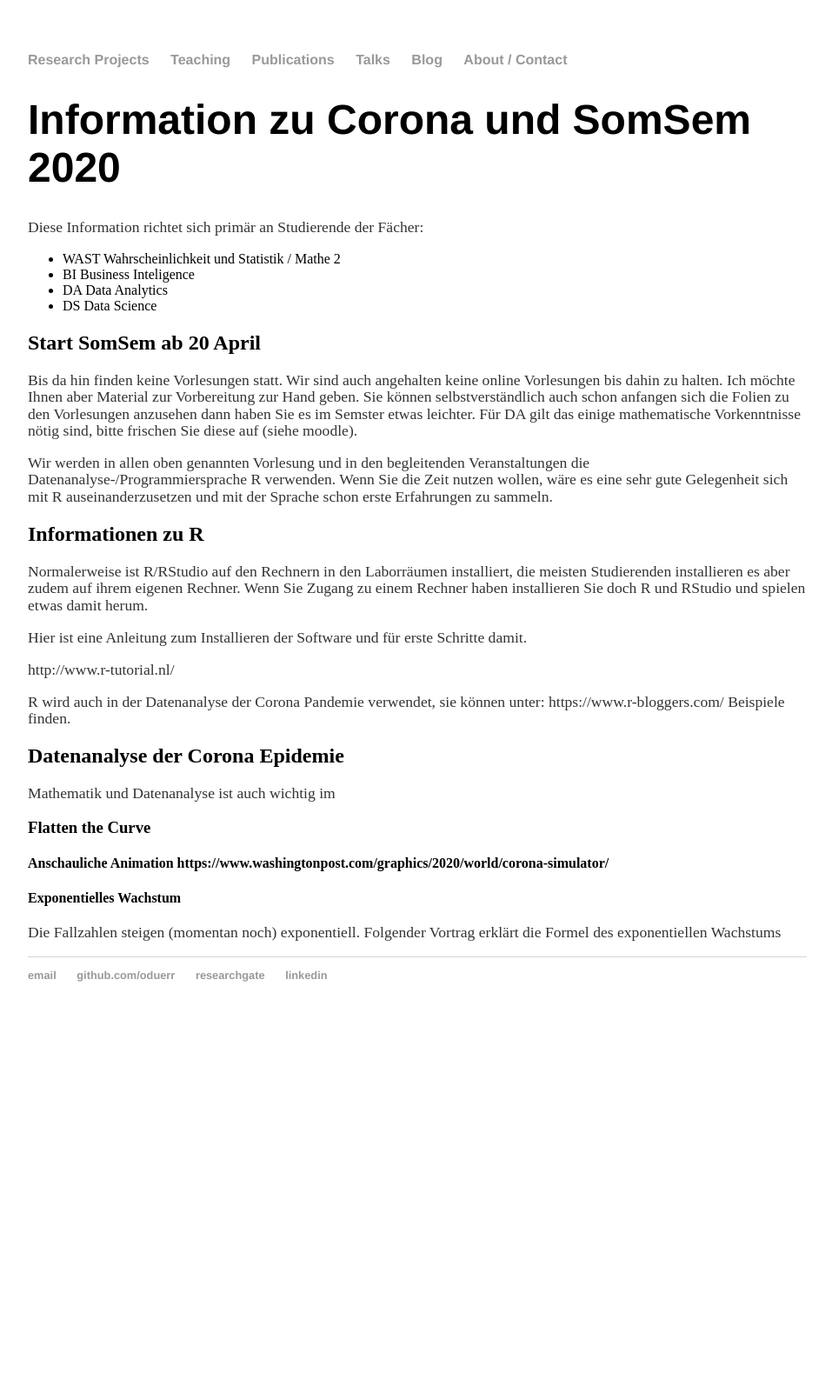
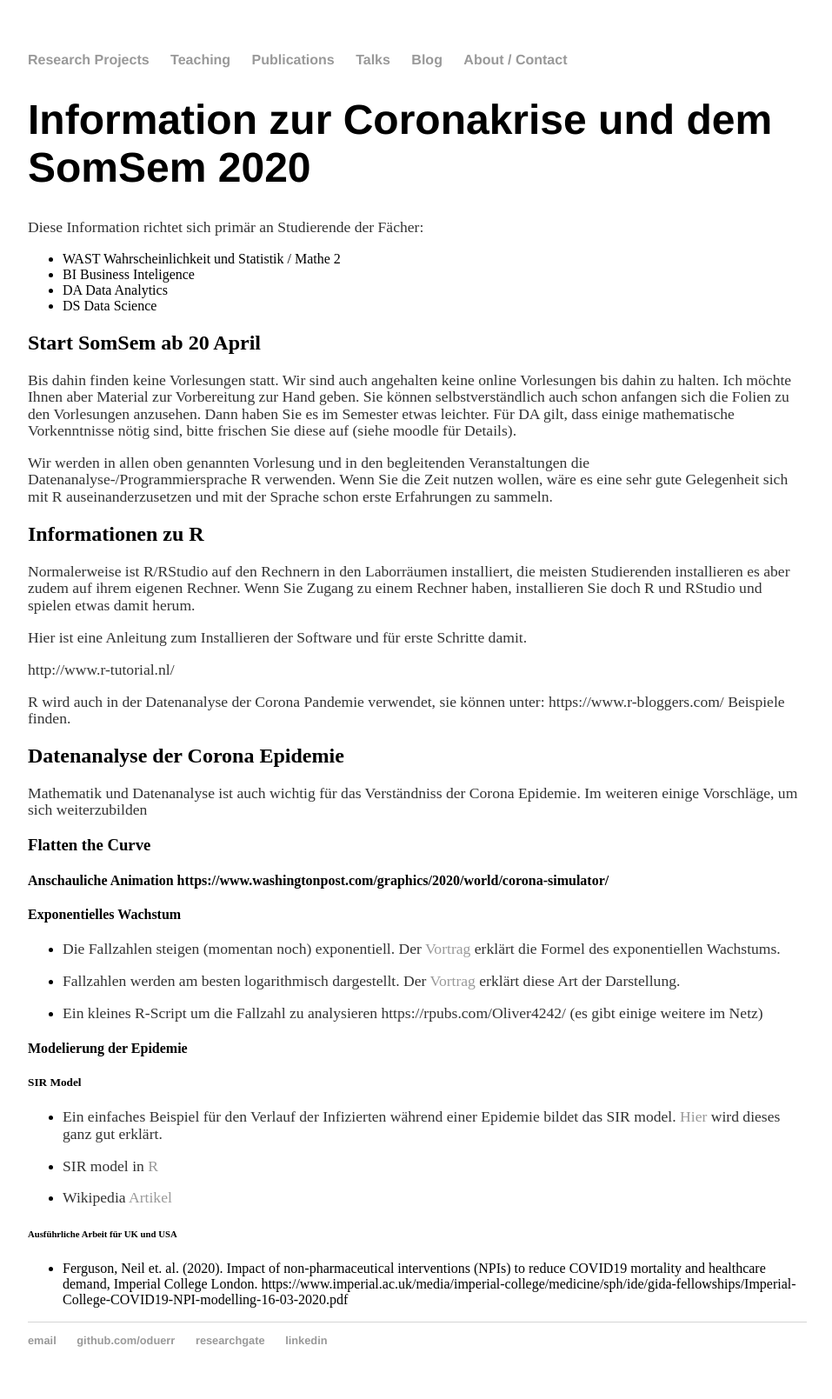
Before and after one commit to oduerr/oduerr.github.io, a Jekyll site: the page built from teaching/corona/index.md, in a window 1280 px wide. Shown: the whole page at 87% size, without its empty margins (160-1117 px from the left). Built offline with Jekyll 4.4.1, drawn with Linux system fonts in a browser that asks for light colours; before the commit the page ends 1189 px from its top, so only the background shows below that.

Commit message:
Update index.md

```diff
--- a/teaching/corona/index.md
+++ b/teaching/corona/index.md
@@ -4,7 +4,7 @@ title: "Corona Info"
 author: “Oliver Dürr”
 ---
 
-# Information zu Corona und SomSem 2020
+# Information zur Coronakrise und dem SomSem 2020
 
 Diese Information richtet sich primär an Studierende der Fächer:
 
@@ -14,14 +14,14 @@ Diese Information richtet sich primär an Studierende der Fächer:
 * DS Data Science
 
 ## Start SomSem ab 20 April
-Bis da hin finden keine Vorlesungen statt. Wir sind auch angehalten keine online Vorlesungen bis dahin zu halten. Ich möchte Ihnen aber Material zur Vorbereitung zur Hand geben. Sie können selbstverständlich auch schon anfangen sich die Folien zu den Vorlesungen anzusehen dann haben Sie es im Semster etwas leichter. Für DA gilt das einige mathematische Vorkenntnisse nötig sind, bitte frischen Sie diese auf (siehe moodle).
+Bis dahin finden keine Vorlesungen statt. Wir sind auch angehalten keine online Vorlesungen bis dahin zu halten. Ich möchte Ihnen aber Material zur Vorbereitung zur Hand geben. Sie können selbstverständlich auch schon anfangen sich die Folien zu den Vorlesungen anzusehen. Dann haben Sie es im Semester etwas leichter. Für DA gilt, dass einige mathematische Vorkenntnisse nötig sind, bitte frischen Sie diese auf (siehe moodle für Details).
 
 
 Wir werden in allen oben genannten Vorlesung und in den begleitenden Veranstaltungen die Datenanalyse-/Programmiersprache R verwenden. Wenn Sie die Zeit nutzen wollen, wäre es eine sehr gute Gelegenheit sich mit R auseinanderzusetzen und mit der Sprache schon erste Erfahrungen zu sammeln.
 
 
 ## Informationen zu R
-Normalerweise ist R/RStudio auf den Rechnern in den Laborräumen installiert, die meisten Studierenden installieren es aber zudem auf ihrem eigenen Rechner. Wenn Sie Zugang zu einem Rechner haben installieren Sie doch R und RStudio und spielen etwas damit herum.
+Normalerweise ist R/RStudio auf den Rechnern in den Laborräumen installiert, die meisten Studierenden installieren es aber zudem auf ihrem eigenen Rechner. Wenn Sie Zugang zu einem Rechner haben, installieren Sie doch R und RStudio und spielen etwas damit herum.
 
 
 Hier ist eine Anleitung zum Installieren der Software und für erste Schritte damit.
@@ -31,11 +31,27 @@ http://www.r-tutorial.nl/
 R wird auch in der Datenanalyse der Corona Pandemie verwendet, sie können unter: https://www.r-bloggers.com/ Beispiele finden.
 
 ## Datenanalyse der Corona Epidemie
-Mathematik und Datenanalyse ist auch wichtig im
+Mathematik und Datenanalyse ist auch wichtig für das Verständniss der Corona Epidemie. Im weiteren einige Vorschläge, um sich weiterzubilden
 
 ### Flatten the Curve
 
 #### Anschauliche Animation  https://www.washingtonpost.com/graphics/2020/world/corona-simulator/
 
 #### Exponentielles Wachstum
-Die Fallzahlen steigen (momentan noch) exponentiell. Folgender Vortrag erklärt die Formel des exponentiellen Wachstums
+* Die Fallzahlen steigen (momentan noch) exponentiell. Der [Vortrag](https://www.youtube.com/watch?v=7KTagbXMs_Q&t=24s) erklärt die Formel des exponentiellen Wachstums.
+
+* Fallzahlen werden am besten logarithmisch dargestellt. Der [Vortrag](https://www.youtube.com/watch?v=n1CXxs2LS9o) erklärt diese Art der Darstellung.
+
+* Ein kleines R-Script um die Fallzahl zu analysieren https://rpubs.com/Oliver4242/ (es gibt einige weitere im Netz)
+
+#### Modelierung der Epidemie
+
+##### SIR Model
+* Ein einfaches Beispiel für den Verlauf der Infizierten während einer Epidemie bildet das SIR model. [Hier](https://www.youtube.com/watch?v=NKMHhm2Zbkw) wird dieses ganz gut erklärt.
+
+* SIR model in [R](https://staff.math.su.se/hoehle/blog/2020/03/16/flatteningthecurve.html)
+
+* Wikipedia [Artikel](https://en.wikipedia.org/wiki/Compartmental_models_in_epidemiology)
+
+###### Ausführliche Arbeit für UK und USA
+* Ferguson, Neil et. al. (2020). Impact of non-pharmaceutical interventions (NPIs) to reduce COVID19 mortality and healthcare demand,  Imperial College London. https://www.imperial.ac.uk/media/imperial-college/medicine/sph/ide/gida-fellowships/Imperial-College-COVID19-NPI-modelling-16-03-2020.pdf
```
